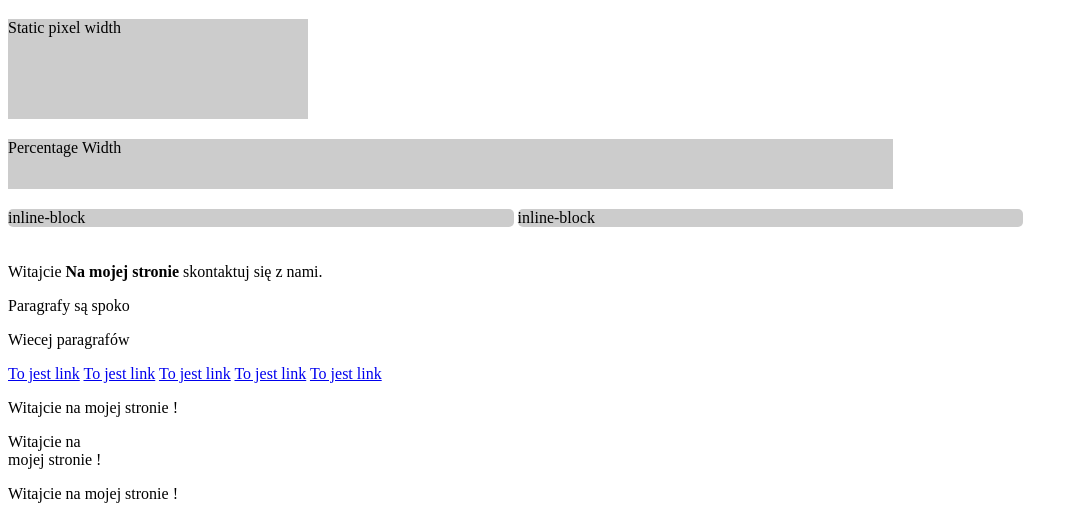
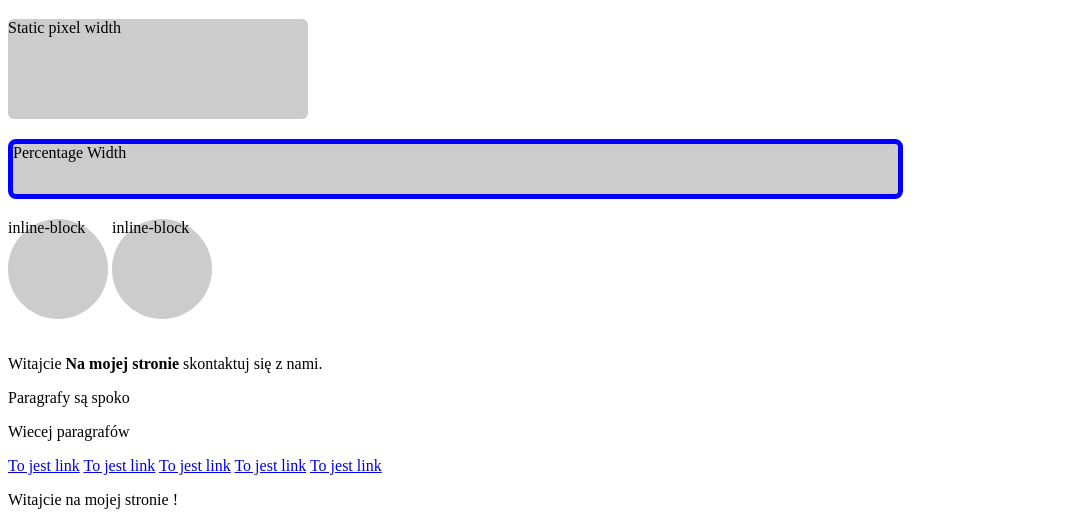
Before and after one commit to ValentinoMaciej/tutorial-css, a plain HTML site: page index.html in a window 1280 px wide. Shown: the part 240-756 px from the top of the page, without its empty margins (0-1078 px from the left). Drawn offline with Linux system fonts and the light colour scheme.

Commit message:
dodano kolor border, radius i solid dla testu

```diff
--- a/css/syntax.css
+++ b/css/syntax.css
@@ -7,17 +7,22 @@
 .static-width{
 width: 300px;
 height: 100px;
+border-radius: 6px;
 }
 
 .percentage-width{
     width: 70%;
     height: 50px;
+    border: solid 5px;
+    border-color: blue;
+    border-radius: 8px;
 
 }
 
 .inline-block{
-    width: 40%;
+    width: 100px;
+    height: 100px;
     display: inline-block;
-    border-radius: 5px;
+    border-radius: 50px;
 
 }
```
